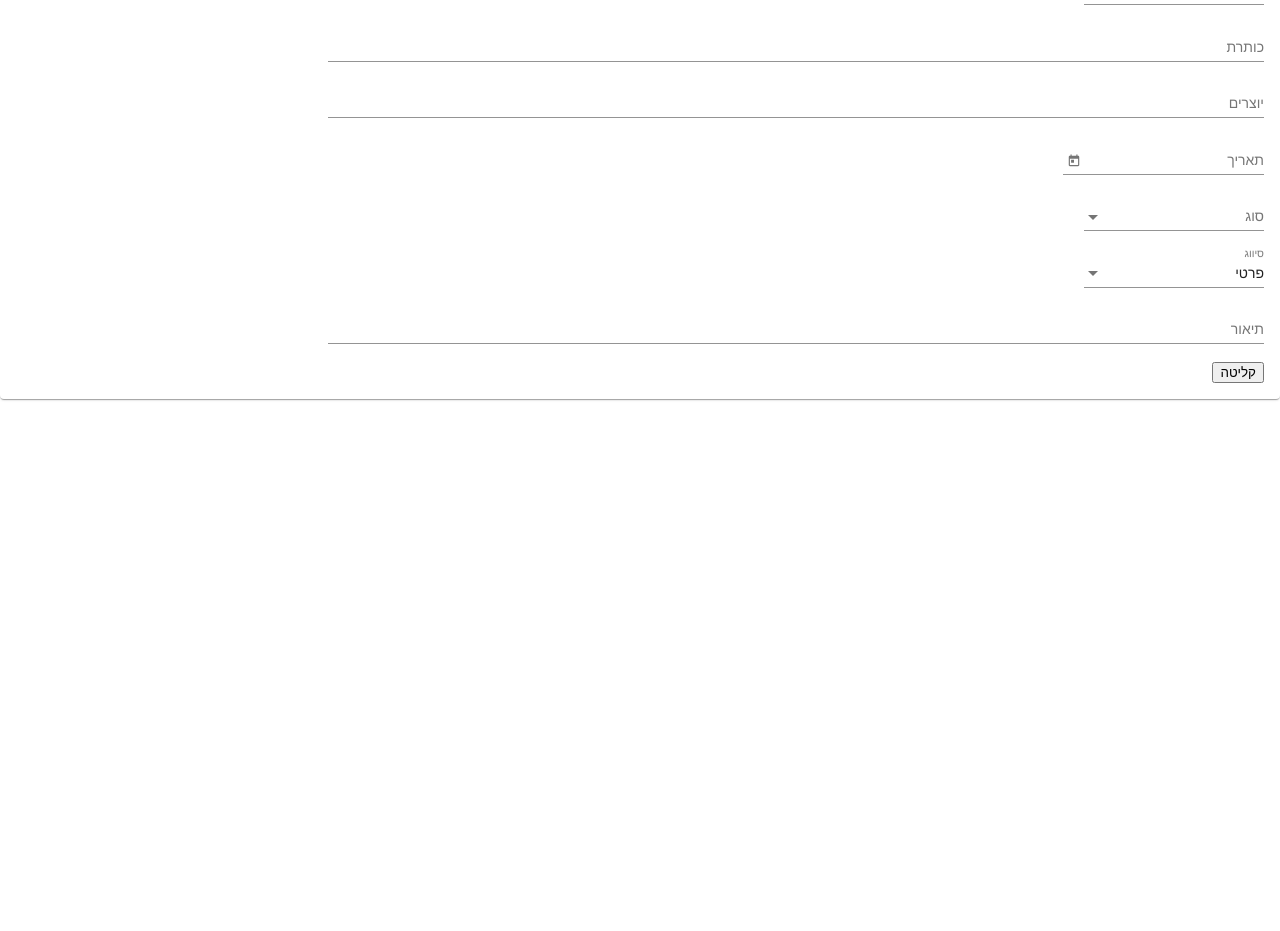
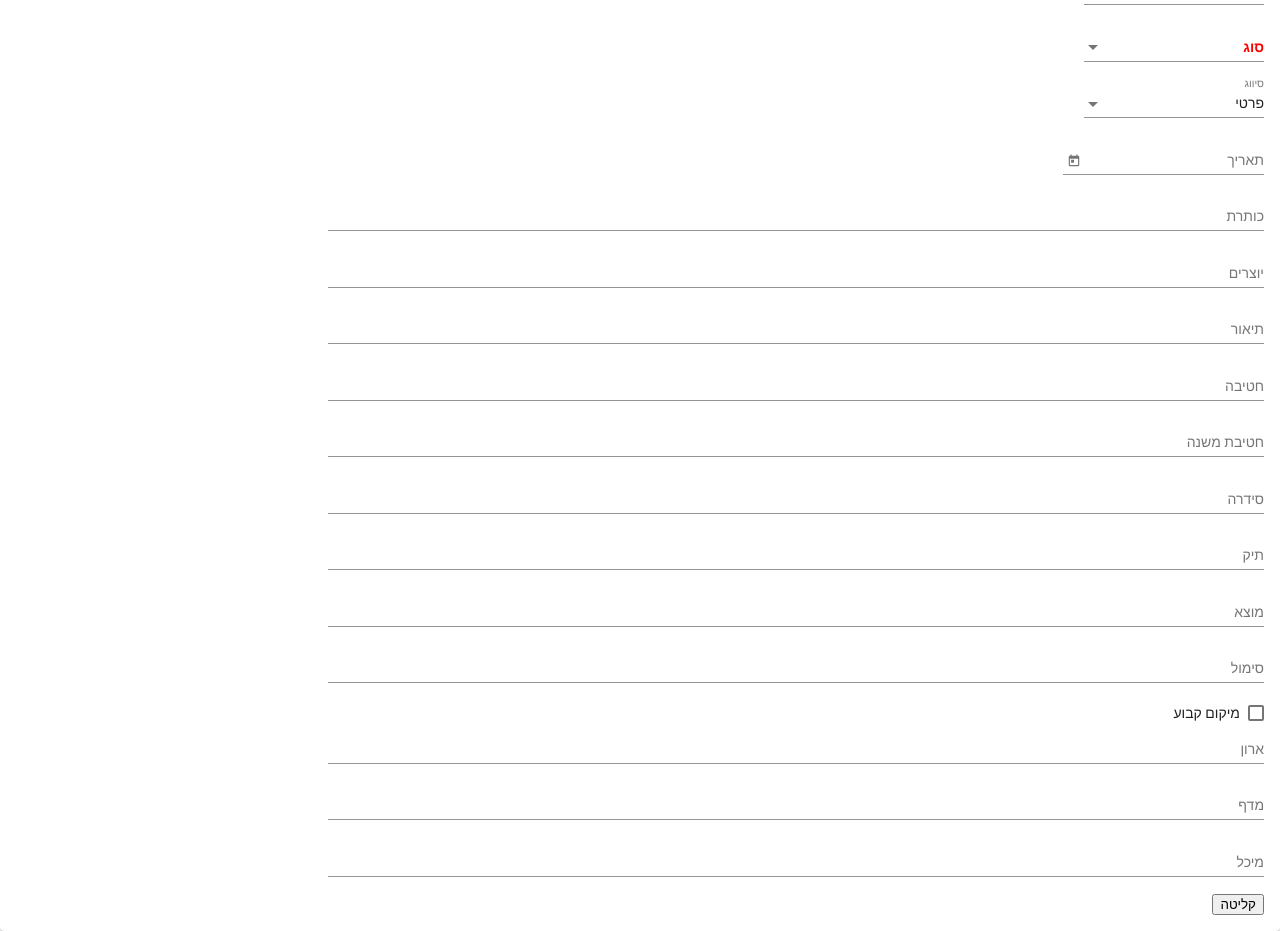
Before and after one commit to archie-soft/archie-enhabsor-ui, an Angular app: page /import-folder in a window 1280 px wide. Shown: the part 227-1158 px from the top of the page. Before the commit the page ends 800 px from the top, so only its background shows below. Built offline with nearby package versions, Linux system fonts and the light colour scheme; no server answers; a web font is replaced by a local one.

Commit message:
add all fields to import folder form

```diff
--- a/src/app/import-folder/import-folder.component.css
+++ b/src/app/import-folder/import-folder.component.css
@@ -1,3 +1,8 @@
 .editTextFields {
     width: 75%;
 }
+
+.mandatory {
+    font-weight: bold;
+    color:red;
+}
--- a/src/app/import-folder/import-folder.component.html
+++ b/src/app/import-folder/import-folder.component.html
@@ -1,6 +1,6 @@
 <div fxLayout="row">
     <mat-form-field>
-        <mat-label>תיקיה</mat-label>
+        <mat-label class="mandatory">תיקיה</mat-label>
         <mat-select [(value)]="importAttributes.folderName" matTooltip="בחרו תיקייה המכילה קבצים שברצונכם לקלוט">
             <mat-option *ngFor="let folder of folders" [value]="folder">
                 {{ folder }}
@@ -10,7 +10,7 @@
 </div>
 <div fxLayout="row">
     <mat-form-field>
-        <mat-label>הוסף שמות קבצים לשדה</mat-label>
+        <mat-label class="mandatory">הוסף שמות קבצים לשדה</mat-label>
         <mat-select [(value)]="importAttributes.addFileNamesTo">
             <mat-option value="do-nothing">
                 אל תוסיף
@@ -26,7 +26,7 @@
 </div>
 <div fxLayout="row">
     <mat-form-field>
-        <mat-label>טיפול בטקסט</mat-label>
+        <mat-label class="mandatory">טיפול בטקסט</mat-label>
         <mat-select [(value)]="importAttributes.textAction" matTooltip="מה לעשות כאשר תוכן המסמך מכיל טקסט?">
             <mat-option value="do-nothing">
                 לא לעשות כלום
@@ -41,28 +41,8 @@
     </mat-form-field>
 </div>
 <div fxLayout="row">
-    <mat-form-field class="editTextFields">
-        <mat-label>כותרת</mat-label>
-        <input matInput [(ngModel)]="importAttributes.dcTitle" />
-    </mat-form-field>
-</div>
-<div fxLayout="row">
-    <mat-form-field class="editTextFields">
-        <mat-label>יוצרים</mat-label>
-        <input matInput [(ngModel)]="dcCreator" matTooltip="שם היוצר, או רשימה של יוצרים, מופרדת באמצעות פסיקים" />
-    </mat-form-field>
-</div>
-<div fxLayout="row">
     <mat-form-field>
-        <mat-label>תאריך</mat-label>
-        <input matInput [matDatepicker]="picker" [(ngModel)]="importAttributes.dcDateStart" />
-        <mat-datepicker-toggle matSuffix [for]="picker"></mat-datepicker-toggle>
-        <mat-datepicker #picker></mat-datepicker>
-    </mat-form-field>
-</div>
-<div fxLayout="row">
-    <mat-form-field>
-        <mat-label>סוג</mat-label>
+        <mat-label class="mandatory">סוג</mat-label>
         <mat-select [(value)]="importAttributes.dcType" matTooltip="סוג המסמך או הפריט">
             <mat-option value="text">טקסט</mat-option>
             <mat-option value="image">תמונה</mat-option>
@@ -84,9 +64,88 @@
     </mat-form-field>
 </div>
 <div fxLayout="row">
+    <mat-form-field>
+        <mat-label>תאריך</mat-label>
+        <input matInput [matDatepicker]="picker" [(ngModel)]="importAttributes.dcDateStart" />
+        <mat-datepicker-toggle matSuffix [for]="picker"></mat-datepicker-toggle>
+        <mat-datepicker #picker></mat-datepicker>
+    </mat-form-field>
+</div>
+<div fxLayout="row">
+    <mat-form-field class="editTextFields">
+        <mat-label>כותרת</mat-label>
+        <input matInput [(ngModel)]="importAttributes.dcTitle" />
+    </mat-form-field>
+</div>
+<div fxLayout="row">
+    <mat-form-field class="editTextFields">
+        <mat-label>יוצרים</mat-label>
+        <input matInput [(ngModel)]="dcCreator" matTooltip="שם היוצר, או רשימה של יוצרים, מופרדת באמצעות פסיקים" />
+    </mat-form-field>
+</div>
+<div fxLayout="row">
     <mat-form-field class="editTextFields">
         <mat-label>תיאור</mat-label>
         <input matInput [(ngModel)]="importAttributes.dcDescription" />
+    </mat-form-field>
+</div>
+<div fxLayout="row">
+    <mat-form-field class="editTextFields">
+        <mat-label>חטיבה</mat-label>
+        <input matInput [(ngModel)]="importAttributes.isadFonds" />
+    </mat-form-field>
+</div>
+<div fxLayout="row">
+    <mat-form-field class="editTextFields">
+        <mat-label>חטיבת משנה</mat-label>
+        <input matInput [(ngModel)]="importAttributes.isadSubFonds" />
+    </mat-form-field>
+</div>
+<div fxLayout="row">
+    <mat-form-field class="editTextFields">
+        <mat-label>סידרה</mat-label>
+        <input matInput [(ngModel)]="importAttributes.isadSeries" />
+    </mat-form-field>
+</div>
+<div fxLayout="row">
+    <mat-form-field class="editTextFields">
+        <mat-label>תיק</mat-label>
+        <input matInput [(ngModel)]="importAttributes.isadFile" />
+    </mat-form-field>
+</div>
+<div fxLayout="row">
+    <mat-form-field class="editTextFields">
+        <mat-label>מוצא</mat-label>
+        <input matInput [(ngModel)]="importAttributes.dcSource" />
+    </mat-form-field>
+</div>
+<div fxLayout="row">
+    <mat-form-field class="editTextFields">
+        <mat-label>סימול</mat-label>
+        <input matInput [(ngModel)]="importAttributes.dcIdentifier" />
+    </mat-form-field>
+</div>
+<div fxLayout="row">
+    <mat-checkbox [(ngModel)]="importAttributes.localStoragePermanent">
+        מיקום קבוע
+    </mat-checkbox>
+</div>
+<div fxLayout="row">
+    <mat-form-field class="editTextFields">
+        <mat-label>ארון</mat-label>
+        <input matInput [(ngModel)]="importAttributes.localStorageCabinet" />
+    </mat-form-field>
+</div>
+<div fxLayout="row">
+    <mat-form-field class="editTextFields">
+        <mat-label>מדף</mat-label>
+        <input matInput [(ngModel)]="importAttributes.localStorageShelf" />
+    </mat-form-field>
+</div>
+<div fxLayout="row">
+    <mat-form-field class="editTextFields">
+        <mat-label>מיכל</mat-label>
+        <input matInput [(ngModel)]="importAttributes.localStorageContainer" />
     </mat-form-field>
 </div>
 <div fxLayout="row">
--- a/src/app/import-folder/import-folder.component.ts
+++ b/src/app/import-folder/import-folder.component.ts
@@ -32,7 +32,7 @@ export class ImportFolderComponent implements OnInit {
 
   setDefaults(): void {
     this.importAttributes.dcAccessRights = "private";
-    this.importAttributes.textAction = "do-nothing";
+    //this.importAttributes.textAction = "do-nothing";
   }
 
   import(): void {
```
